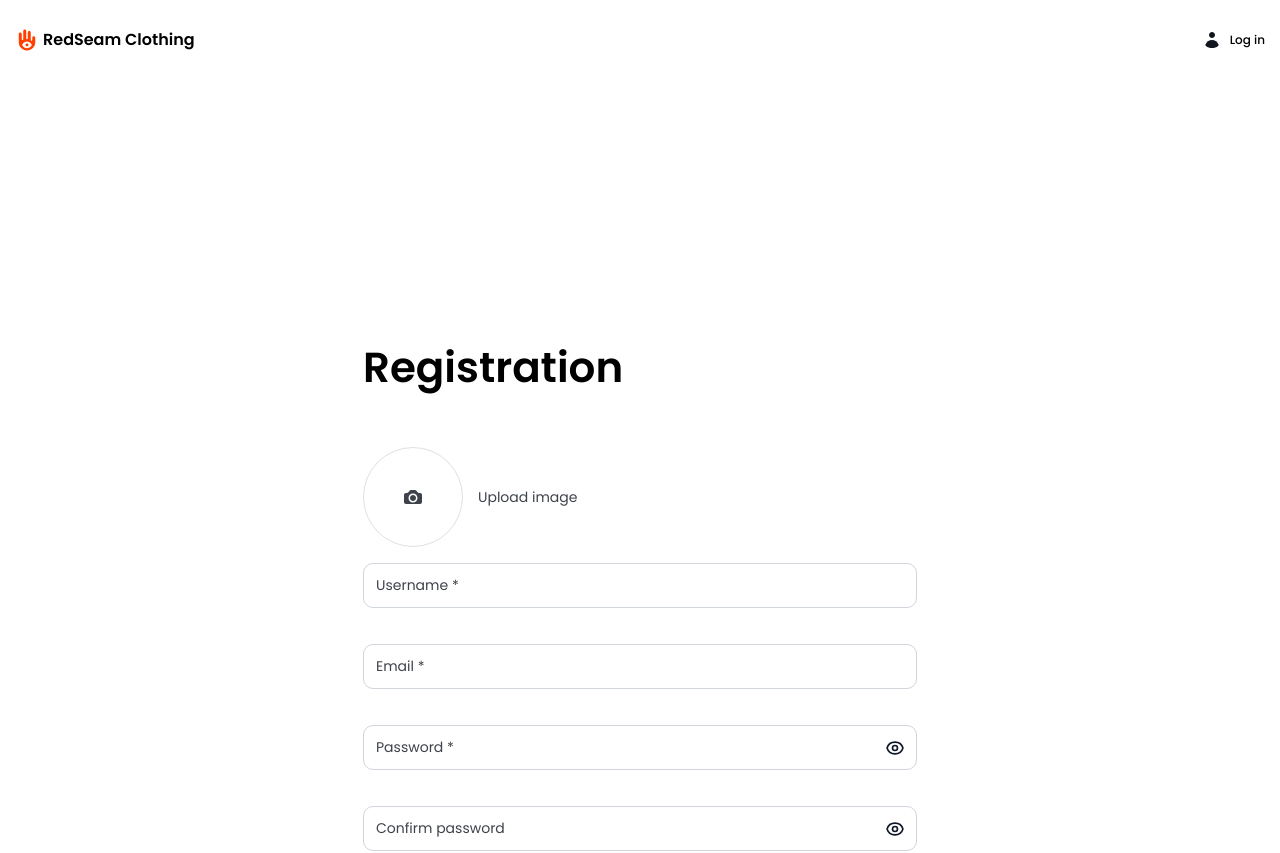
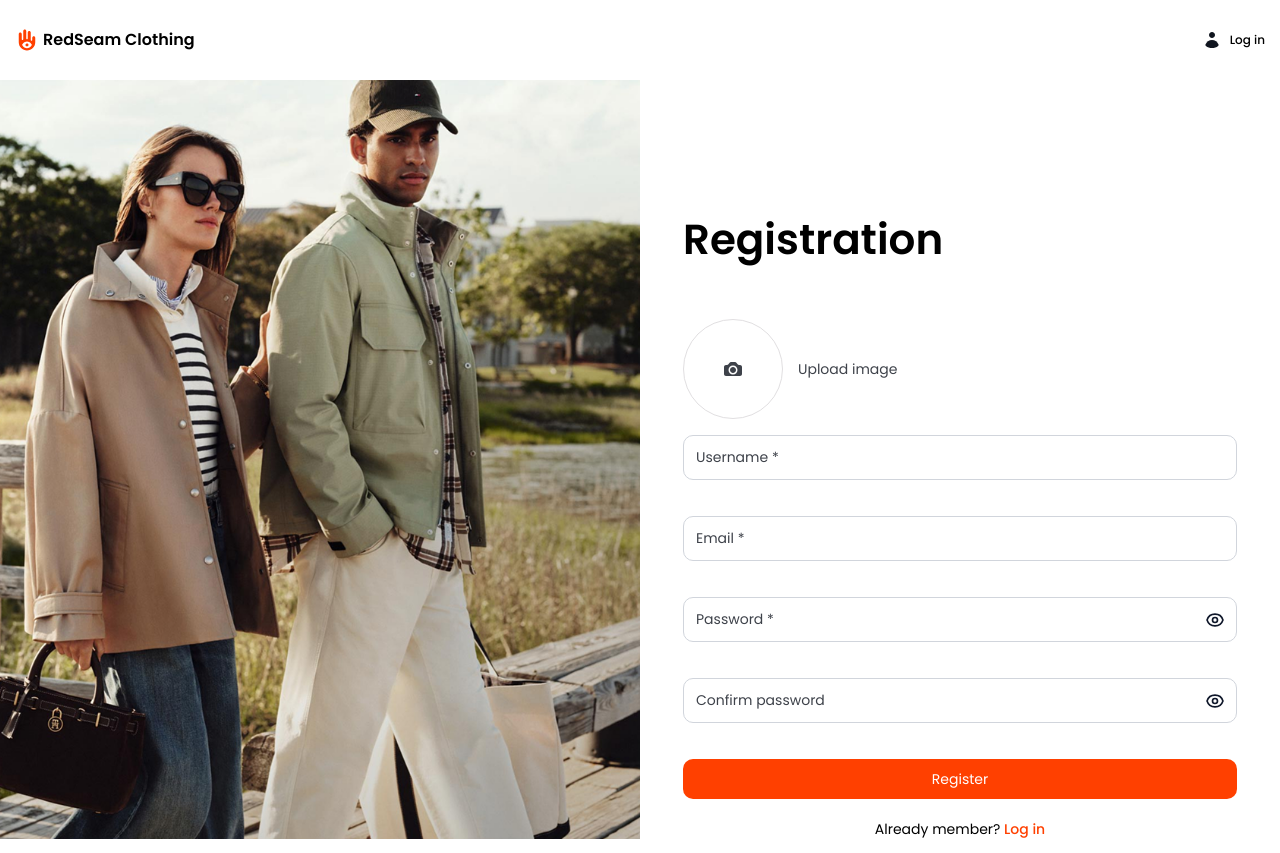
Before and after one commit to Anemoiaa/rb-red-seam, a Vue app: page /register in a window 1280 px wide. Shown: the top 853 px of the page. Built offline with nearby package versions, Linux system fonts and the light colour scheme; no server answers.

Commit message:
refactor: minor changes

```diff
--- /dev/null
+++ b/src/compoonents/Icons/IconCamera.vue
@@ -0,0 +1,8 @@
+<template>
+  <svg width="18" height="14" viewBox="0 0 18 14" fill="none" xmlns="http://www.w3.org/2000/svg">
+    <path
+      d="M10.9297 0C11.5984 1.84288e-05 12.2228 0.334243 12.5938 0.890625L13.4062 2.10938C13.7772 2.66576 14.4016 2.99998 15.0703 3H16C17.1046 3 18 3.89543 18 5V12C18 13.1046 17.1046 14 16 14H2C0.895431 14 0 13.1046 0 12V5C0 3.89543 0.895431 3 2 3H2.92969C3.59837 2.99998 4.22283 2.66576 4.59375 2.10938L5.40625 0.890625C5.77717 0.334243 6.40163 1.84288e-05 7.07031 0H10.9297ZM9 3.5C6.51472 3.5 4.5 5.51472 4.5 8C4.5 10.4853 6.51472 12.5 9 12.5C11.4853 12.5 13.5 10.4853 13.5 8C13.5 5.51472 11.4853 3.5 9 3.5ZM9 5C10.6569 5 12 6.34315 12 8C12 9.65685 10.6569 11 9 11C7.34315 11 6 9.65685 6 8C6 6.34315 7.34315 5 9 5Z"
+      fill="#3E424A"
+    />
+  </svg>
+</template>
--- /dev/null
+++ b/src/compoonents/Icons/IconCart.vue
@@ -0,0 +1,16 @@
+<template>
+  <svg width="22" height="20" viewBox="0 0 22 20" fill="none" xmlns="http://www.w3.org/2000/svg">
+    <path
+      d="M1.25 0.25C0.835786 0.25 0.5 0.585786 0.5 1C0.5 1.41421 0.835786 1.75 1.25 1.75H2.63568C2.80558 1.75 2.95425 1.86422 2.99803 2.02838L5.55576 11.6199C3.94178 12.0385 2.75 13.5051 2.75 15.25C2.75 15.6642 3.08579 16 3.5 16H19.25C19.6642 16 20 15.6642 20 15.25C20 14.8358 19.6642 14.5 19.25 14.5H4.37803C4.68691 13.6261 5.52034 13 6.5 13H17.7183C18.0051 13 18.2668 12.8364 18.3925 12.5785C19.5277 10.249 20.5183 7.83603 21.3527 5.35126C21.4191 5.15357 21.4002 4.93716 21.3005 4.75399C21.2008 4.57082 21.0294 4.43743 20.8273 4.38583C16.0055 3.15442 10.9536 2.5 5.75 2.5C5.39217 2.5 5.03505 2.5031 4.67868 2.50926L4.44738 1.64188C4.2285 0.821088 3.48515 0.25 2.63568 0.25H1.25Z"
+      fill="#10151F"
+    />
+    <path
+      d="M2.75 18.25C2.75 17.4216 3.42157 16.75 4.25 16.75C5.07843 16.75 5.75 17.4216 5.75 18.25C5.75 19.0784 5.07843 19.75 4.25 19.75C3.42157 19.75 2.75 19.0784 2.75 18.25Z"
+      fill="#10151F"
+    />
+    <path
+      d="M15.5 18.25C15.5 17.4216 16.1716 16.75 17 16.75C17.8284 16.75 18.5 17.4216 18.5 18.25C18.5 19.0784 17.8284 19.75 17 19.75C16.1716 19.75 15.5 19.0784 15.5 18.25Z"
+      fill="#10151F"
+    />
+  </svg>
+</template>
--- a/src/layouts/AppContainerLayout.vue
+++ b/src/layouts/AppContainerLayout.vue
@@ -13,7 +13,7 @@ import DefaultLayout from '@/layouts/DefaultLayout.vue'
 import GuestLayout from '@/layouts/GuestLayout.vue'
 
 const route = useRoute()
-const authService = new AuthService()
+const authService = AuthService
 
 const layoutComponent = computed(() => {
   if (route.meta.layout) {
--- a/src/router/index.js
+++ b/src/router/index.js
@@ -29,7 +29,7 @@ const router = createRouter({
 })
 
 router.beforeEach((to) => {
-  const auth = new AuthService().isAuthenticated()
+  const auth = AuthService.isAuthenticated()
 
   if (to.meta.guestOnly && auth) {
     return { name: 'products' }
--- a/src/services/authService.js
+++ b/src/services/authService.js
@@ -14,10 +14,15 @@ class AuthService {
     store.setUser(data.user)
   }
 
+  getUser() {
+    const store = useAuthStore()
+    return store.getUser()
+  }
+
   isAuthenticated() {
     const store = useAuthStore()
     return Boolean(store.getToken())
   }
 }
 
-export default AuthService
+export default new AuthService()
--- a/src/views/LoginView.vue
+++ b/src/views/LoginView.vue
@@ -51,7 +51,6 @@ import PrimaryButton from '@/compoonents/UI/PrimaryButton.vue'
 import { MIN_PASSWORD_LENGTH } from '@/config/validations.js'
 import cover from '@/assets/images/cover.png'
 
-const authService = new AuthService()
 const router = useRouter()
 
 const schema = yup.object({
@@ -72,7 +71,7 @@ const [password] = defineField('password', {
 })
 
 const onSubmit = handleSubmit(async (values) => {
-  await authService.login(values.email, values.password)
+  await AuthService.login(values.email, values.password)
   await router.push({ name: 'products' })
 })
 </script>
--- a/src/views/RegisterView.vue
+++ b/src/views/RegisterView.vue
@@ -1,4 +1,11 @@
 <template>
+  <div
+    class="grid grid-cols-2 h-[calc(100vh-var(--var-header-height))] max-h-[2160px] min-h-[600px]"
+  >
+    <div
+      class="h-full w-full bg-cover bg-no-repeat"
+      :style="{ backgroundImage: `url(${cover})`, backgroundPosition: 'top right' }"
+    ></div>
     <div class="flex justify-center mt-[20%] font-poppins">
       <div class="w-full max-w-[554px]">
         <h1 class="font-semibold text-[42px]">Registration</h1>
@@ -15,19 +22,7 @@
                     class="w-[100%] h-[100%] object-cover rounded-full"
                   />
                 </template>
-              <svg
-                v-else
-                width="18"
-                height="14"
-                viewBox="0 0 18 14"
-                fill="none"
-                xmlns="http://www.w3.org/2000/svg"
-              >
-                <path
-                  d="M10.9297 0C11.5984 1.84288e-05 12.2228 0.334243 12.5938 0.890625L13.4062 2.10938C13.7772 2.66576 14.4016 2.99998 15.0703 3H16C17.1046 3 18 3.89543 18 5V12C18 13.1046 17.1046 14 16 14H2C0.895431 14 0 13.1046 0 12V5C0 3.89543 0.895431 3 2 3H2.92969C3.59837 2.99998 4.22283 2.66576 4.59375 2.10938L5.40625 0.890625C5.77717 0.334243 6.40163 1.84288e-05 7.07031 0H10.9297ZM9 3.5C6.51472 3.5 4.5 5.51472 4.5 8C4.5 10.4853 6.51472 12.5 9 12.5C11.4853 12.5 13.5 10.4853 13.5 8C13.5 5.51472 11.4853 3.5 9 3.5ZM9 5C10.6569 5 12 6.34315 12 8C12 9.65685 10.6569 11 9 11C7.34315 11 6 9.65685 6 8C6 6.34315 7.34315 5 9 5Z"
-                  fill="#3E424A"
-                />
-              </svg>
+                <IconCamera v-else />
               </span>
               <template v-if="avatarSrc">
                 <span class="text-sm text-blue-dark-light cursor-pointer">Upload new</span>
@@ -86,15 +81,20 @@
         </div>
       </div>
     </div>
+  </div>
 </template>
 
 <script setup>
 import * as yup from 'yup'
 import { useForm } from 'vee-validate'
 import { ref } from 'vue'
+
 import PrimaryInput from '@/compoonents/UI/PrimaryInput.vue'
 import PrimaryButton from '@/compoonents/UI/PrimaryButton.vue'
+import IconCamera from '@/compoonents/Icons/IconCamera.vue'
+import cover from '@/assets/images/cover.png'
 import * as validationRules from '@/config/validations.js'
+
 
 const schema = yup.object({
   username: yup
@@ -130,8 +130,8 @@ const [password] = defineField('password', {
   validateOnModelUpdate: false,
 })
 const [passwordConfirmation] = defineField('passwordConfirmation')
-const [avatar] = defineField('avatar')
 
+// TODO validate file size and type
 const avatarSrc = ref(null)
 
 function processAvatar(e) {
```
Lines whose indentation alone changed are shown as unchanged.
